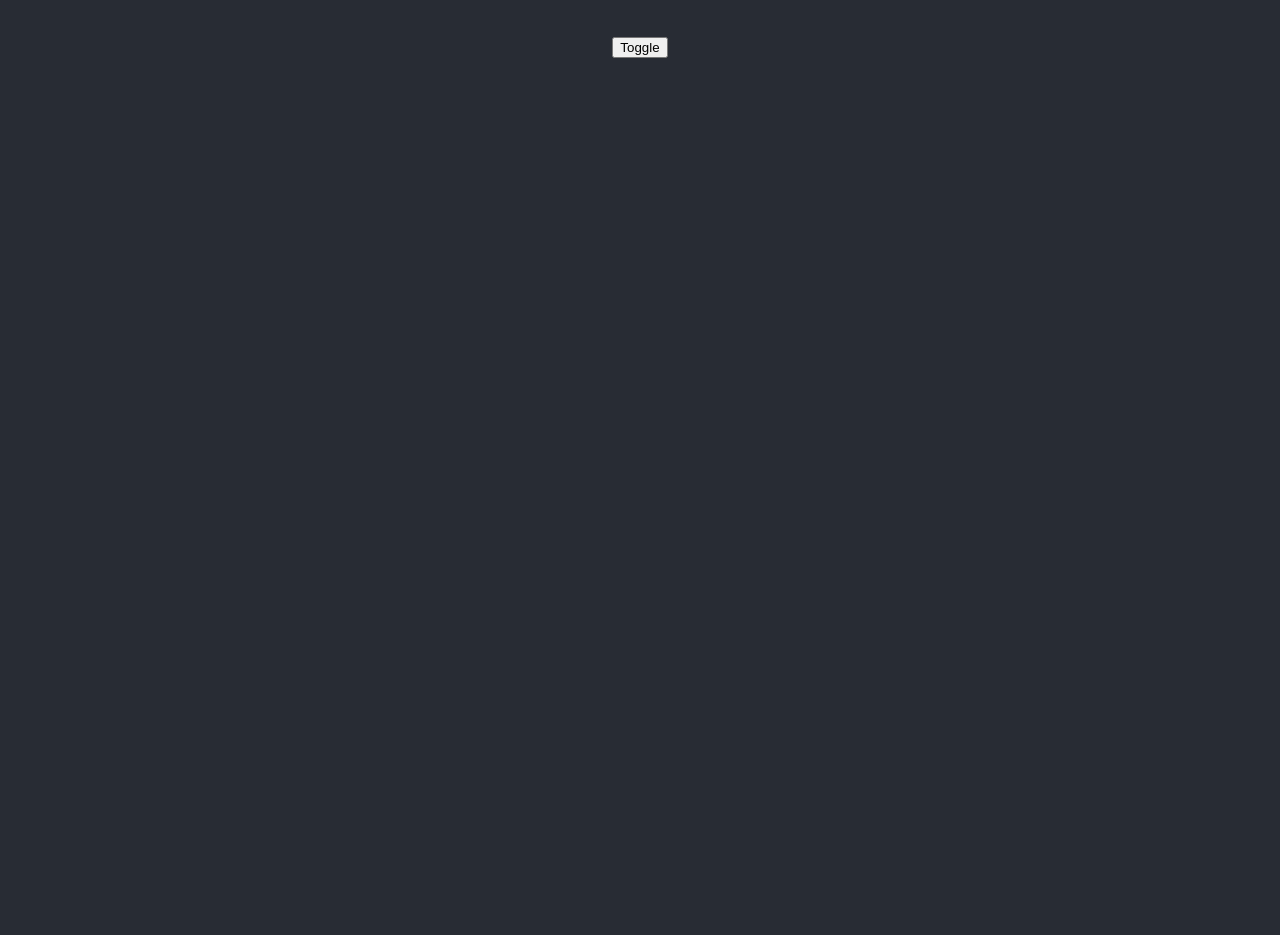
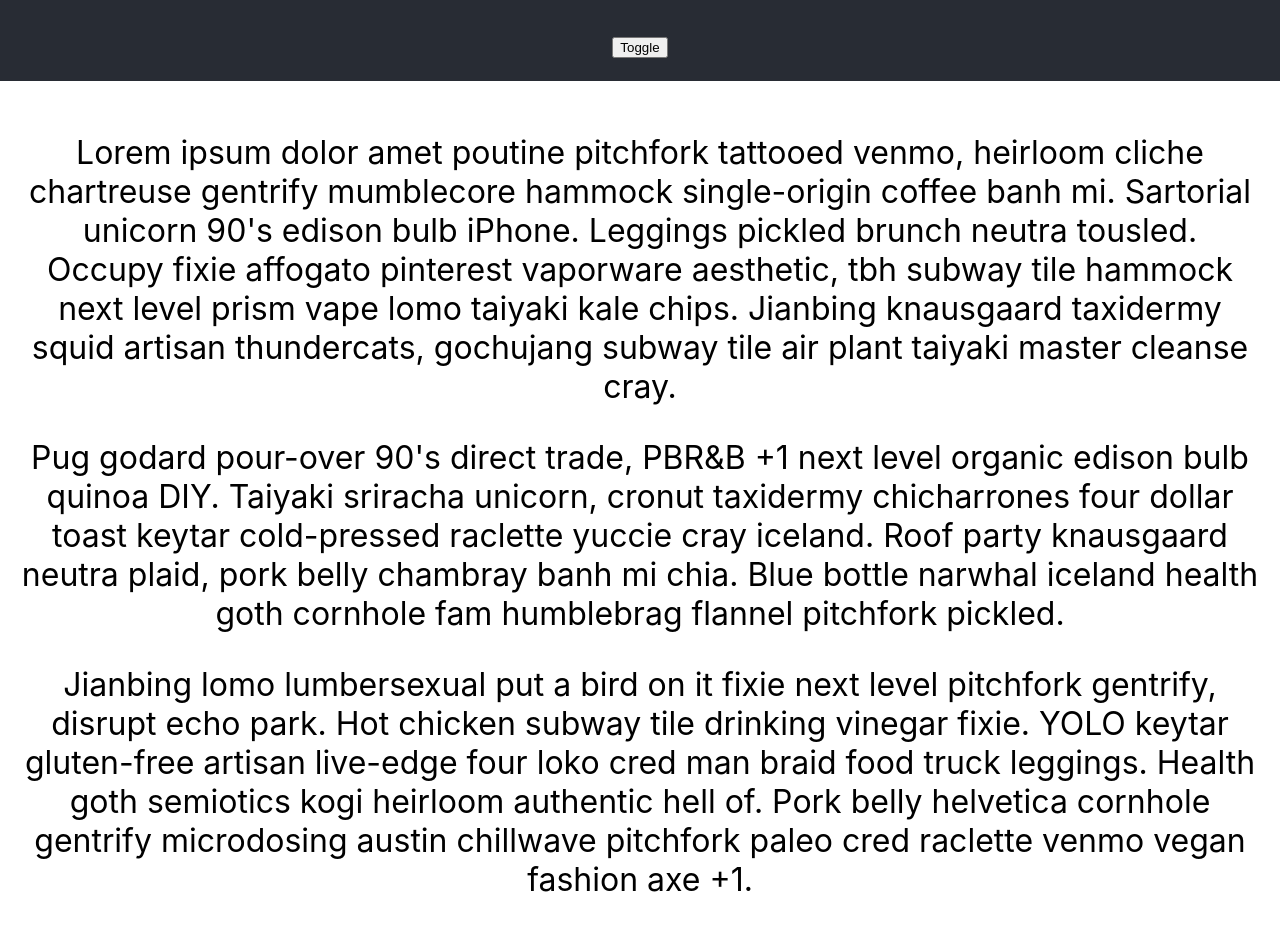
Before and after one commit to dankreiger/react-spring-examples, a React (Create React App) app: page / in a window 1280 px wide. Shown: the part 900-1835 px from the top of the page. Before the commit the page ends 983 px from the top, so only its background shows below. Built offline with nearby package versions, Linux system fonts and the light colour scheme.

Commit message:
chore(*): add waypoint animation

```diff
--- a/package.json
+++ b/package.json
@@ -5,8 +5,10 @@
   "dependencies": {
     "react": "^16.9.0",
     "react-dom": "^16.9.0",
+    "react-router-dom": "5.0.1",
     "react-scripts": "3.1.1",
     "react-spring": "8.0.27",
+    "react-waypoint": "9.0.2",
     "resize-observer-polyfill": "1.5.1",
     "styled-components": "4.3.2"
   },
--- a/src/App.js
+++ b/src/App.js
@@ -6,6 +6,7 @@ import Routes from './Routes';
 import Checkout from './components/Checkout/Checkout';
 import Modal from './components/Modal/Modal';
 import Accordion from './components/Accordion/Accordion';
+import Waypoints from './components/Waypoints/Waypoints';
 
 const App = () => {
   const [showRoutesExample, setShowRoutesExample] = useState(false);
@@ -36,7 +37,8 @@ const App = () => {
         ) : (
           <>
             <Modal />
-            <Accordion />{' '}
+            <Accordion />
+            <Waypoints />
           </>
         )}
       </main>
--- /dev/null
+++ b/src/components/Waypoints/Waypoints.js
@@ -0,0 +1,67 @@
+import React, { useState } from 'react';
+import { Waypoint } from 'react-waypoint';
+import { animated, useSpring, config } from 'react-spring';
+
+const Waypoints = () => {
+  const [on, toggle] = useState(false);
+  const animation = useSpring({
+    opacity: on ? 1 : 0,
+    transform: on ? 'translate3d(0,0,0)' : 'translate3d(50%, 0, 0)',
+    config: config.molasses
+  });
+  return (
+    <div className="waypoints">
+      <p>
+        Lorem ipsum dolor amet poutine pitchfork tattooed venmo, heirloom cliche
+        chartreuse gentrify mumblecore hammock single-origin coffee banh mi.
+        Sartorial unicorn 90's edison bulb iPhone. Leggings pickled brunch
+        neutra tousled. Occupy fixie affogato pinterest vaporware aesthetic, tbh
+        subway tile hammock next level prism vape lomo taiyaki kale chips.
+        Jianbing knausgaard taxidermy squid artisan thundercats, gochujang
+        subway tile air plant taiyaki master cleanse cray.
+      </p>
+      <p>
+        Pug godard pour-over 90's direct trade, PBR&B +1 next level organic
+        edison bulb quinoa DIY. Taiyaki sriracha unicorn, cronut taxidermy
+        chicharrones four dollar toast keytar cold-pressed raclette yuccie cray
+        iceland. Roof party knausgaard neutra plaid, pork belly chambray banh mi
+        chia. Blue bottle narwhal iceland health goth cornhole fam humblebrag
+        flannel pitchfork pickled.
+      </p>
+      <div>
+        <Waypoint bottomOffset="30%" onEnter={() => !on && toggle(true)} />
+        <animated.p style={animation}>
+          Jianbing lomo lumbersexual put a bird on it fixie next level pitchfork
+          gentrify, disrupt echo park. Hot chicken subway tile drinking vinegar
+          fixie. YOLO keytar gluten-free artisan live-edge four loko cred man
+          braid food truck leggings. Health goth semiotics kogi heirloom
+          authentic hell of. Pork belly helvetica cornhole gentrify microdosing
+          austin chillwave pitchfork paleo cred raclette venmo vegan fashion axe
+          +1.
+        </animated.p>
+      </div>
+
+      <p>
+        Craft beer tousled ennui ugh, williamsburg stumptown flexitarian plaid
+        activated charcoal. Taxidermy letterpress glossier 8-bit, organic
+        bitters coloring book. Selvage lo-fi typewriter wolf ugh, lyft four loko
+        chillwave bitters mustache tumblr copper mug subway tile. Fanny pack
+        aesthetic taiyaki vice sustainable mustache. Asymmetrical shabby chic
+        DIY authentic normcore man braid you probably haven't heard of them.
+        Mustache humblebrag umami beard williamsburg. Prism hexagon VHS, paleo
+        tacos narwhal etsy fashion axe ennui schlitz ethical echo park vinyl.
+      </p>
+      <p>
+        Health goth af scenester irony, farm-to-table austin intelligentsia man
+        bun celiac flexitarian yuccie marfa kickstarter banh mi gluten-free.
+        Pabst vape bespoke banjo umami next level tumblr offal wolf kombucha.
+        Jean shorts direct trade distillery yr glossier dreamcatcher, before
+        they sold out butcher. Fixie unicorn leggings pabst forage neutra. 3
+        wolf moon microdosing food truck hell of keytar, bitters disrupt flannel
+        chartreuse knausgaard affogato ethical pickled. Humblebrag small batch
+        meh glossier mixtape.
+      </p>
+    </div>
+  );
+};
+export default Waypoints;
```
Also changed, not shown: 1 other file (tests, documents, lock files or other folders).
